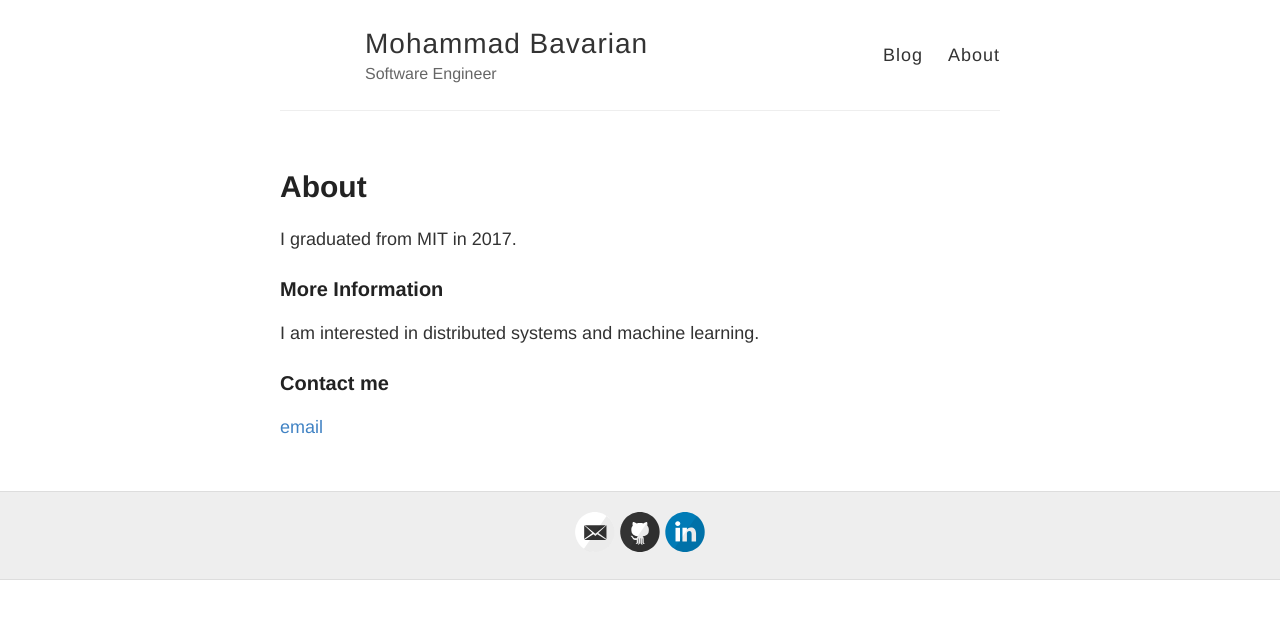
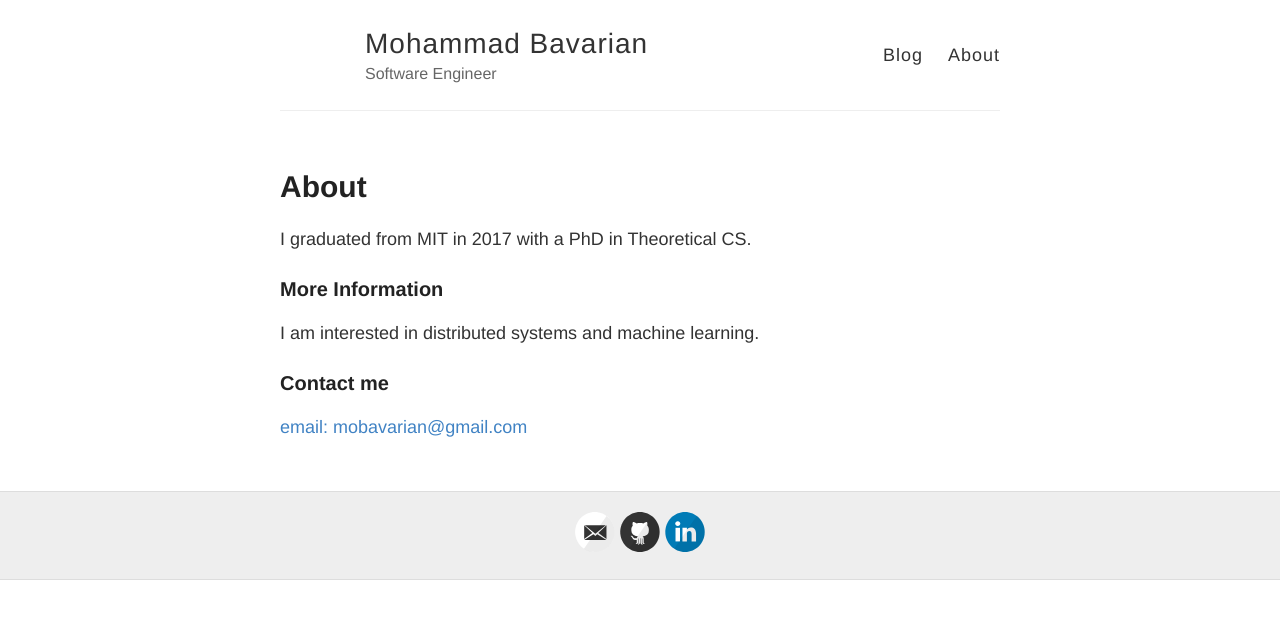
Before and after one commit to mbavar/mbavar.github.io, a Jekyll site: the page built from about.md, in a window 1280 px wide. Shown: the top 619 px of the page. Built offline with Jekyll 4.4.1, drawn with Linux system fonts in a browser that asks for light colours.

Commit message:
some changes

```diff
--- a/_config.yml
+++ b/_config.yml
@@ -9,8 +9,7 @@ name: Mohammad Bavarian
 description: Software Engineer
 
 # URL of your avatar or profile pic (you could use your GitHub profile pic)
-photo: https://raw.githubusercontent.com/barryclark/jekyll-now/master/images/jekyll-logo.png
-
+photo: https://en.wikipedia.org/wiki/Isolated_singularity#/media/File:Natural_boundary_example.gif
 # Flags below are optional
 #
 
--- a/about.md
+++ b/about.md
@@ -4,7 +4,7 @@ title: About
 permalink: /about/
 ---
 
-I graduated from MIT in 2017.
+I graduated from MIT in 2017 with a PhD in Theoretical CS.
 
 ### More Information
 
@@ -13,4 +13,5 @@ I am interested in distributed systems and machine learning.
 ### Contact me
 
 
-[email](mailto:mobavarian@gmail.com)
+
+[email: mobavarian@gmail.com](mailto:mobavarian@gmail.com)
```
